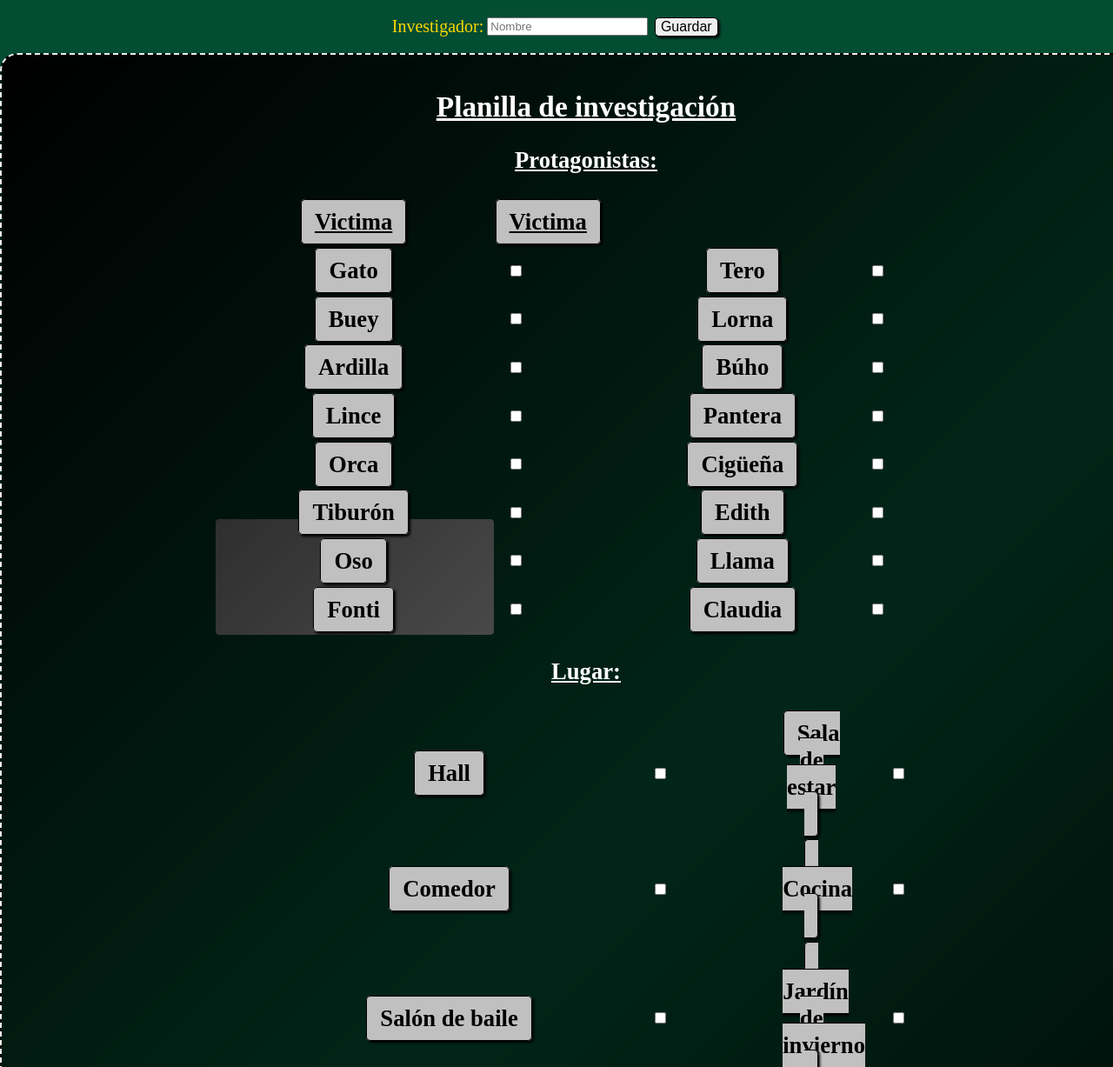
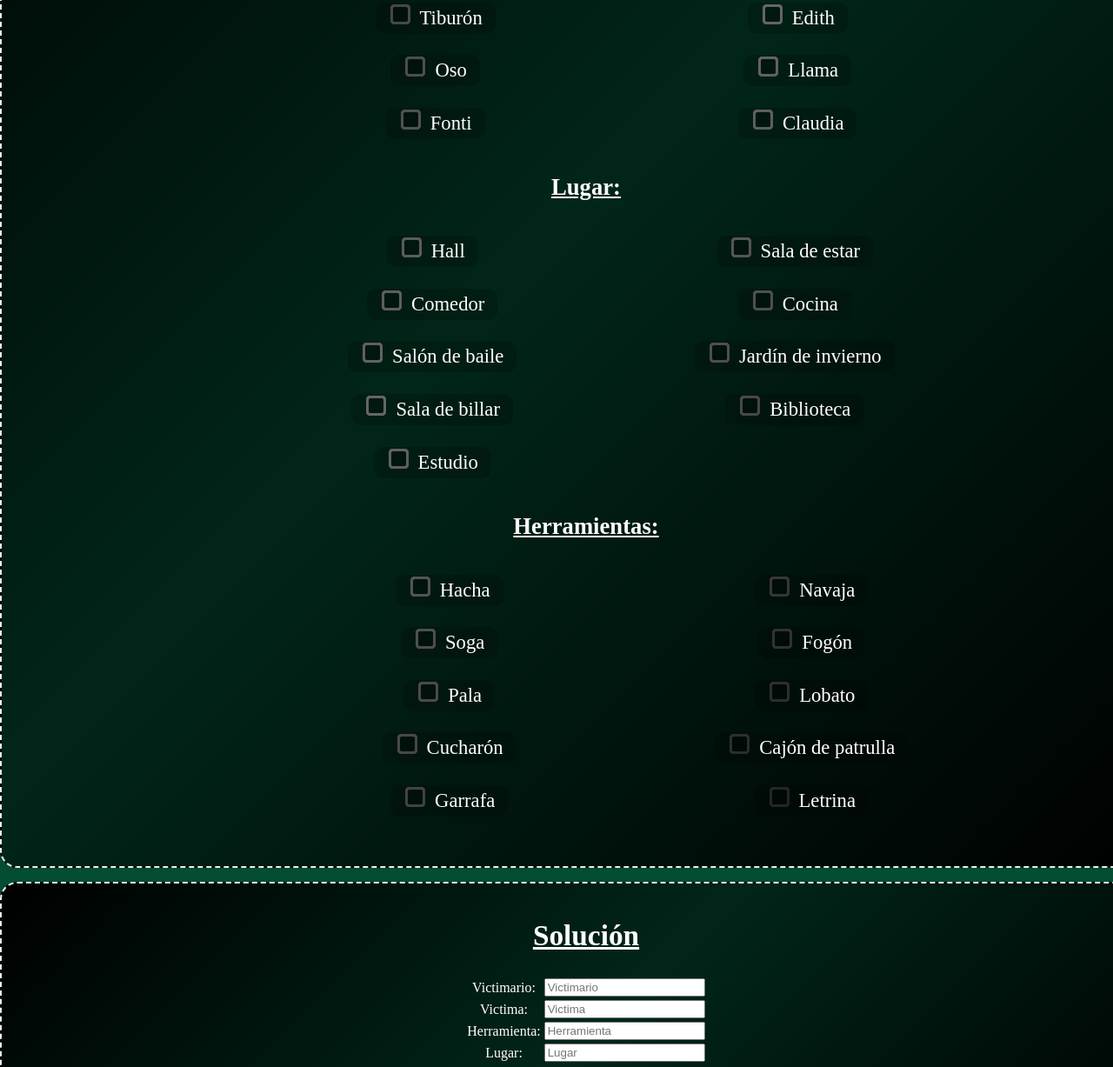
Before and after one commit to GeCirou/ConsejoJuego, a plain HTML site: page index.html in a window 1280 px wide. Shown: the part 768-1995 px from the top of the page at 87% size. Drawn offline with Linux system fonts and the light colour scheme.

Commit message:
checkbox lindos

```diff
--- a/index.html
+++ b/index.html
@@ -9,32 +9,12 @@
     <header><h1>¡¡El consejo se puso picante!!</h1>
         <table>
             <tr>
-                <td><a href="#inv">Planilla</a></td>
+                <td><a href="#reg">Reglamento</a></td>
                 <td></td>
                 <td><a href="#sol">Solución</a> </header></td>
             </tr>
         </table>
     </header>
-    <div id="reglamento" class="reglamento">
-        <h2>Reglamento</h2>
-        <p>¡Algo pasó! Y lo que parecía una simple reunión de amigos se convirtió en un baño de sangre…<br>
-Tu misión, si decides aceptarla, es descubrir quién fue el asesino y a quién mató. Además tenés que encontrar el arma homicida y dónde sucedió el hecho.<br>
-<br>
-A cada investigador se le dará una planilla de investigación para recabar ahí los datos necesarios.<br>
-Para preparar el juego deben separar cuatro mazos, dos con los personajes separados por columna, otro con las herramientas y el último con las habitaciones. Se lanzará un dado, si sale impar los asesinos serán los de la 1er columna, si sale par serán los de la 2da. De cada mazo uno de los jugadores debe elegir sin ver una carta que se guardará en el sobre confidencial. La víctima se marcará con la V antes de guardarla en el sobre.
-A continuación se mezclarán todas las cartas y se repartirán entre todos los jugadores. Estos anotarán en su planilla de investigación la información que recibieron.<br>
-<br>
-El primero en jugar será el que menos cartas tenga. En caso de que 2 o más jugadores tengan la misma cantidad de cartas, se definirá quién comienza con una ronda de piedra, papel o tijera.<br>
-Cada jugador en su turno avanzará el número de casilleros que indique el dado en dirección al cuarto al que quiera ir. Luego pasará el turno al jugador de la derecha y así sucesivamente. se entrará al cuarto si el número sacado con un puntaje igual o superior al necesario para llegar. Para utilizar los pasajes secretos, el jugador deberá tirar los dados y sacar un puntaje superior a 7.<br>
-Al entrar en un cuarto el investigador deberá contar en voz alta lo que cree que allí sucedió, detallando quién cometió el crimen, quién es la víctima y cuál fue el arma homicida.<br>
-Una vez finalizada la historia, el jugador de su derecha deberá verificar si entre sus cartas tiene al menos una que refute la sospecha. En caso de tenerla, debe mostrar UNA sola carta al jugador que formuló la sospecha, sin que el resto la vea (si se tiene una carta es obligatorio mostrarla, pero se puede mostrar la misma carta  varias veces).
-Si el jugador de la derecha no tiene ninguna carta incluída en el relato, pasará la pregunta al siguiente jugador y así sucesivamente hasta que se haya mostrado una de las cartas a quien manifestó la sospecha. Luego de corroborar la información pasará el turno al siguiente jugador.<br>
-Los investigadores no podrán quedarse en las habitaciones en turnos sucesivos.<br>
-<br>
-Cuando un investigador esté seguro de que puede resolver el misterio, en su turno (siempre y cuando no haya tirado el dado) puede anotar su solución y abrir el sobre confidencial para mirar las cartas que contiene sin mostrarlas a los demás. Si su solución coincide con el contenido del sobre, declarará que ganó y mostrará las cartas y lo que escribió, de esta manera ganando la partida. Si su solución no coincide, devolverá las cartas al sobre y quedará eliminado. Sus cartas se repartirán entre los otros jugadores.<br>
-<br>
-Lo que pasa en el consejo, queda en el consejo...</p>
-    </div>
     <table>
         <td id="inv" class="inv">Investigador: </td>
         <td><input class="invest" type="text" placeholder="Nombre" oninput="investigador.innerText = this.value" name="investigador"></td>
@@ -49,87 +29,91 @@ Lo que pasa en el consejo, queda en el consejo...</p>
                     <h3>Protagonistas:</h3>
                     <table class="tabla">
                         <tr>
-                            <td class="celda"><a id="v1" href="#v1" class="plan">Victima</a></td>
-                            <td class="celda"><a id="v2" href="#v2" class="plan">Victima</a></td>
+                            <td class="celda">
+                                <input class="victChk" type="checkbox" name="checkbox" id="vict1">
+                                <label class="victLbl" for="vict1">Victima</label></td>
+                            <td class="celda">
+                                <input class="victChk" type="checkbox" name="checkbox" id="vict2">
+                                <label class="victLbl" for="vict2">Victima</label></td>
                         </tr>
                         <tr>
-                            <td class="celda"><label for="gato" class="plan">Gato</label></td>
-                            <td><input type="checkbox" name="gato" id="gato"></td>
-                            <td class="celda"><label class="plan">Tero</label></td>
-                            <td><input type="checkbox" name="gato" id="gato"></td>
+                            <td class="celda"><input class="victChk" type="checkbox" name="checkbox" id="gato">
+                                <label class="victLbl" for="gato">Gato</label></td>
+                            <td class="celda"><input class="victChk" type="checkbox" name="checkbox" id="tero">
+                                <label class="victLbl" for="tero">Tero</label></td>
                         </tr>
                         <tr>
-                            <td class="celda"><label class="plan">Buey</label></td>
-                            <td><input type="checkbox" name="gato" id="gato"></td>
-                            <td class="celda"><label class="plan">Lorna</label></td>
-                            <td><input type="checkbox" name="gato" id="gato"></td>
+                            <td class="celda"><input class="victChk" type="checkbox" name="checkbox" id="buey">
+                                <label class="victLbl" for="buey">Buey</label></td>
+                            <td class="celda"><input class="victChk" type="checkbox" name="checkbox" id="lorna">
+                                <label class="victLbl" for="lorna">Lorna</label></td>
                         </tr>
                         <tr>
-                            <td class="celda"><label class="plan">Ardilla</label></td>
-                            <td><input type="checkbox" name="gato" id="gato"></td>
-                            <td class="celda"><label class="plan">Búho</label></td>
-                            <td><input type="checkbox" name="gato" id="gato"></td>
+                            <td class="celda"><input class="victChk" type="checkbox" name="checkbox" id="ardilla">
+                                <label class="victLbl" for="ardilla">Ardilla</label></td>
+                            <td class="celda"><input class="victChk" type="checkbox" name="checkbox" id="buho">
+                                <label class="victLbl" for="buho">Búho</label></td>
                         </tr>
                         <tr>
-                            <td class="celda"><label class="plan">Lince</label></td>
-                            <td><input type="checkbox" name="gato" id="gato"></td>
-                            <td class="celda"><label class="plan">Pantera</label></td>
-                            <td><input type="checkbox" name="gato" id="gato"></td>
+                            <td class="celda"><input class="victChk" type="checkbox" name="checkbox" id="lince">
+                                <label class="victLbl" for="lince">Lince</label></td>
+                            <td class="celda"><input class="victChk" type="checkbox" name="checkbox" id="pantera">
+                                <label class="victLbl" for="pantera">Pantera</label></td>
                         </tr>
                         <tr>
-                            <td class="celda"><label class="plan">Orca</label></td>
-                            <td><input type="checkbox" name="gato" id="gato"></td>
-                            <td class="celda"><label class="plan">Cigüeña</label></td>
-                            <td><input type="checkbox" name="gato" id="gato"></td>
+                            <td class="celda"><input class="victChk" type="checkbox" name="checkbox" id="orca">
+                                <label class="victLbl" for="orca">Orca</label></td>
+                            <td class="celda"><input class="victChk" type="checkbox" name="checkbox" id="cigu">
+                                <label class="victLbl" for="cigu">Cigüeña</label></td>
                         </tr>
                         <tr>
-                            <td class="celda"><label class="plan">Tiburón</label></td>
-                            <td><input type="checkbox" name="gato" id="gato"></td>
-                            <td class="celda"><label class="plan">Edith</label></td>
-                            <td><input type="checkbox" name="gato" id="gato"></td>
+                            <td class="celda"><input class="victChk" type="checkbox" name="checkbox" id="tibu">
+                                <label class="victLbl" for="tibu">Tiburón</label></td>
+                            <td class="celda"><input class="victChk" type="checkbox" name="checkbox" id="edi">
+                                <label class="victLbl" for="edi">Edith</label></td>
                         </tr>
                         <tr>
-                            <td class="celda"><label class="plan">Oso</label></td>
-                            <td><input type="checkbox" name="gato" id="gato"></td>
-                            <td class="celda"><label class="plan">Llama</label></td>
-                            <td><input type="checkbox" name="gato" id="gato"></td>
+                            <td class="celda"><input class="victChk" type="checkbox" name="checkbox" id="oso">
+                                <label class="victLbl" for="oso">Oso</label></td>
+                            <td class="celda"><input class="victChk" type="checkbox" name="checkbox" id="llama">
+                                <label class="victLbl" for="llama">Llama</label></td>
                         </tr>
-                            <td class="celda"><label class="plan">Fonti</label></td>
-                            <td><input type="checkbox" name="gato" id="gato"></td>
-                            <td class="celda"><label class="plan">Claudia</label></td>
-                            <td><input type="checkbox" name="gato" id="gato"></td>
+                            <td class="celda"><input class="victChk" type="checkbox" name="checkbox" id="fonti">
+                                <label class="victLbl" for="fonti">Fonti</label></td>
+                            <td class="celda"><input class="victChk" type="checkbox" name="checkbox" id="clau">
+                                <label class="victLbl" for="clau">Claudia</label></td>
                     </table>
                 </div>
                 <div class="lugares">
                     <h3>Lugar:</h3>
                     <table class="tabla">
                     <tr>
-                        <td class="celda"><label class="plan">Hall</label></td>
-                        <td><input type="checkbox" name="gato" id="gato"></td>
-                        <td class="celda"><label class="plan">Sala de estar</label></td>
-                        <td><input type="checkbox" name="gato" id="gato"></td>
+                        <td class="celda"><input class="victChk" type="checkbox" name="checkbox" id="hall">
+                                <label class="victLbl" for="hall">Hall</label></td>
+                        <td class="celda"><input class="victChk" type="checkbox" name="checkbox" id="lounge">
+                                <label class="victLbl" for="lounge">Sala de estar</label></td>
                     </tr>
                     <tr>
-                        <td class="celda"><label class="plan">Comedor</label></td>
-                        <td><input type="checkbox" name="gato" id="gato"></td>
-                        <td class="celda"><label class="plan">Cocina</label></td>
-                        <td><input type="checkbox" name="gato" id="gato"></td>
+                        <td class="celda"><input class="victChk" type="checkbox" name="checkbox" id="dinner">
+                                <label class="victLbl" for="dinner">Comedor</label></td>
+                        <td class="celda"><input class="victChk" type="checkbox" name="checkbox" id="kitchen">
+                                <label class="victLbl" for="kitchen">Cocina</label></td>
                     </tr>
                     <tr>
-                        <td class="celda"><label class="plan">Salón de baile</label></td>
-                        <td><input type="checkbox" name="gato" id="gato"></td>
-                         <td class="celda"><label class="plan">Jardín de invierno</label></td>
-                         <td><input type="checkbox" name="gato" id="gato"></td>
+                        <td class="celda"><input class="victChk" type="checkbox" name="checkbox" id="ball">
+                                <label class="victLbl" for="ball">Salón de baile</label></td>
+                         <td class="celda"><input class="victChk" type="checkbox" name="checkbox" id="conser">
+                                <label class="victLbl" for="conser">Jardín de invierno</label></td>
                     </tr>
                     <tr>
-                        <td class="celda"><label class="plan">Sala de billar</label></td>
-                        <td><input type="checkbox" name="gato" id="gato"></td>
-                        <td class="celda"><label class="plan">Biblioteca</label></td>
-                        <td><input type="checkbox" name="gato" id="gato"></td>
+                        <td class="celda"><input class="victChk" type="checkbox" name="checkbox" id="bill">
+                                <label class="victLbl" for="bill">Sala de billar</label></td>
+                        <td class="celda"><input class="victChk" type="checkbox" name="checkbox" id="lib">
+                                <label class="victLbl" for="lib">Biblioteca</label></td>
                     </tr>
                     <tr>
-                        <td class="celda"><button class="plan">Estudio</button></td>
-                        <td><input type="checkbox" name="gato" id="gato"></td>
+                        <td class="celda"><input class="victChk" type="checkbox" name="checkbox" id="study">
+                                <label class="victLbl" for="study">Estudio</label></td>
                     </tr>
                     </table>
                 </div>
@@ -137,34 +121,34 @@ Lo que pasa en el consejo, queda en el consejo...</p>
                     <h3>Herramientas:</h3>
                     <table class="tabla">
                     <tr>
-                        <td class="celda"><label class="plan">Hacha</label></td>
-                        <td><input type="checkbox" name="gato" id="gato"></td>
-                        <td class="celda"><label class="plan">Navaja</label></td>
-                        <td><input type="checkbox" name="gato" id="gato"></td>
+                        <td class="celda"><input class="victChk" type="checkbox" name="checkbox" id="axe">
+                                <label class="victLbl" for="axe">Hacha</label></td>
+                        <td class="celda"><input class="victChk" type="checkbox" name="checkbox" id="nav">
+                                <label class="victLbl" for="nav">Navaja</label></td>
                     </tr>
                     <tr>
-                         <td class="celda"><label class="plan">Soga</label></td>
-                         <td><input type="checkbox" name="gato" id="gato"></td>
-                        <td class="celda"><label class="plan">Fogón</label></td>
-                        <td><input type="checkbox" name="gato" id="gato"></td>
+                         <td class="celda"><input class="victChk" type="checkbox" name="checkbox" id="soga">
+                                <label class="victLbl" for="soga">Soga</label></td>
+                        <td class="celda"><input class="victChk" type="checkbox" name="checkbox" id="fuego">
+                                <label class="victLbl" for="fuego">Fogón</label></td>
                     </tr>
                     <tr>
-                        <td class="celda"><label class="plan">pala</label></td>
-                        <td><input type="checkbox" name="gato" id="gato"></td>
-                        <td class="celda"><label class="plan">Lobato</label></td>
-                        <td><input type="checkbox" name="gato" id="gato"></td>
+                        <td class="celda"><input class="victChk" type="checkbox" name="checkbox" id="pala">
+                                <label class="victLbl" for="pala">Pala</label></td>
+                        <td class="celda"><input class="victChk" type="checkbox" name="checkbox" id="lob">
+                                <label class="victLbl" for="lob">Lobato</label></td>
                     </tr>
                     <tr>
-                        <td class="celda"><label class="plan">Cucharón</label></td>
-                        <td><input type="checkbox" name="gato" id="gato"></td>
-                        <td class="celda"><label class="plan">Cajón de patrulla</label></td>
-                        <td><input type="checkbox" name="gato" id="gato"></td>
+                        <td class="celda"><input class="victChk" type="checkbox" name="checkbox" id="spoon">
+                                <label class="victLbl" for="spoon">Cucharón</label></td>
+                        <td class="celda"><input class="victChk" type="checkbox" name="checkbox" id="cajón">
+                                <label class="victLbl" for="cajón">Cajón de patrulla</label></td>
                     </tr>
                     <tr>
-                        <td class="celda"><label class="plan">Garrafa</label></td>
-                        <td><input type="checkbox" name="gato" id="gato"></td>
-                        <td class="celda"><label class="plan">Letrina</label></td>
-                        <td><input type="checkbox" name="gato" id="gato"></td>
+                        <td class="celda"><input class="victChk" type="checkbox" name="checkbox" id="garrafa">
+                                <label class="victLbl" for="garrafa">Garrafa</label></td>
+                        <td class="celda"><input class="victChk" type="checkbox" name="checkbox" id="letrina">
+                                <label class="victLbl" for="letrina">Letrina</label></td>
                     </tr>
                     </table>
                 </div>
@@ -199,11 +183,31 @@ Lo que pasa en el consejo, queda en el consejo...</p>
         <p class="resp"><label class="sol" id="victimario">____</label><label> mató a </label><label class="sol" id="victima">____</label><label> con </label><label class="sol" id="herramienta">____</label><label> en </label><label class="sol" id="lugar">____</label><label>.</label> </p>
     </div>
     <p><button type="reset" id="reset" class="boton2">Reset</button></p>
+    <div id="reg" class="reglamento">
+        <h2>Reglamento</h2>
+        <p>¡Algo pasó! Y lo que parecía una simple reunión de amigos se convirtió en un baño de sangre…<br>
+Tu misión, si decides aceptarla, es descubrir quién fue el asesino y a quién mató. Además tenés que encontrar el arma homicida y dónde sucedió el hecho.<br>
+<br>
+A cada investigador se le dará una planilla de investigación para recabar ahí los datos necesarios.<br>
+Para preparar el juego deben separar cuatro mazos, dos con los personajes separados por columna, otro con las herramientas y el último con las habitaciones. Se lanzará un dado, si sale impar los asesinos serán los de la 1er columna, si sale par serán los de la 2da. De cada mazo uno de los jugadores debe elegir sin ver una carta que se guardará en el sobre confidencial. La víctima se marcará con la V antes de guardarla en el sobre.
+A continuación se mezclarán todas las cartas y se repartirán entre todos los jugadores. Estos anotarán en su planilla de investigación la información que recibieron.<br>
+<br>
+El primero en jugar será el que menos cartas tenga. En caso de que 2 o más jugadores tengan la misma cantidad de cartas, se definirá quién comienza con una ronda de piedra, papel o tijera.<br>
+Cada jugador en su turno avanzará el número de casilleros que indique el dado en dirección al cuarto al que quiera ir. Luego pasará el turno al jugador de la derecha y así sucesivamente. se entrará al cuarto si el número sacado con un puntaje igual o superior al necesario para llegar. Para utilizar los pasajes secretos, el jugador deberá tirar los dados y sacar un puntaje superior a 7.<br>
+Al entrar en un cuarto el investigador deberá contar en voz alta lo que cree que allí sucedió, detallando quién cometió el crimen, quién es la víctima y cuál fue el arma homicida.<br>
+Una vez finalizada la historia, el jugador de su derecha deberá verificar si entre sus cartas tiene al menos una que refute la sospecha. En caso de tenerla, debe mostrar UNA sola carta al jugador que formuló la sospecha, sin que el resto la vea (si se tiene una carta es obligatorio mostrarla, pero se puede mostrar la misma carta  varias veces).
+Si el jugador de la derecha no tiene ninguna carta incluída en el relato, pasará la pregunta al siguiente jugador y así sucesivamente hasta que se haya mostrado una de las cartas a quien manifestó la sospecha. Luego de corroborar la información pasará el turno al siguiente jugador.<br>
+Los investigadores no podrán quedarse en las habitaciones en turnos sucesivos.<br>
+<br>
+Cuando un investigador esté seguro de que puede resolver el misterio, en su turno (siempre y cuando no haya tirado el dado) puede anotar su solución y abrir el sobre confidencial para mirar las cartas que contiene sin mostrarlas a los demás. Si su solución coincide con el contenido del sobre, declarará que ganó y mostrará las cartas y lo que escribió, de esta manera ganando la partida. Si su solución no coincide, devolverá las cartas al sobre y quedará eliminado. Sus cartas se repartirán entre los otros jugadores.<br>
+<br>
+Lo que pasa en el consejo, queda en el consejo...</p>
+    </div>
     <footer>
         <table>
-            <tr><td><a href="#reglamento">Reglamento</a></td>
+            <tr><td><a href="#inv">Planilla</a></td>
                 <td></td>
-                <td><a href="#inv">Planilla</a></td>
+                <td><a href="#sol">Solución</a></td>
             </tr>
         </table>
     </footer>
--- a/style.css
+++ b/style.css
@@ -161,6 +161,58 @@ h2{
 	font-weight: bold;
 	color: gold;
 }
+/* labels victima */
+.celda input[type="checkbox"]{
+	display: none;
+}
+.victLbl{
+	background-color: rgba(0,0,0,0.2);
+	color: #FFF;
+	padding: 5px 15px 5px 51px;
+	display: inline-block;
+	position: relative;
+	font-size: 1em;
+	border-radius: 10px;
+	cursor: pointer;
+	transition: transform 0.3s ease;
+}
+
+.victLbl:after,
+.victLbl:before {
+	content: "";
+	width: 17px;
+	height: 17px;
+	display: inline-block;
+	background-color: rgba(0,0,0,0.1);
+	border: 3px solid white;
+	border-radius: 20%;
+	position: absolute;
+	left: 17px;
+	top: 2px;
+	z-index: -1;
+	transition: transform 0.3s ease;
+}
+
+.victLbl:hover {
+	background-color: rgba(0, 116, 217,0.1);
+	transform: translate(-12px, -12px);
+}
+.victLbl:hover:after{
+transform: translate(6px, 6px);
+}
+.victLbl:hover:before{
+transform: translate(12px, 12px);
+}
+.victChk:checked + .victLbl{
+	padding: 5px 15px;
+	background-color: red;
+	border-radius: 10px;
+	color: #000;
+	text-decoration: line-through;
+}
+.victChk:checked + .victLbl:before{
+	display: none;
+}
 /* footer */
 footer{
 	width: 100%;
```
